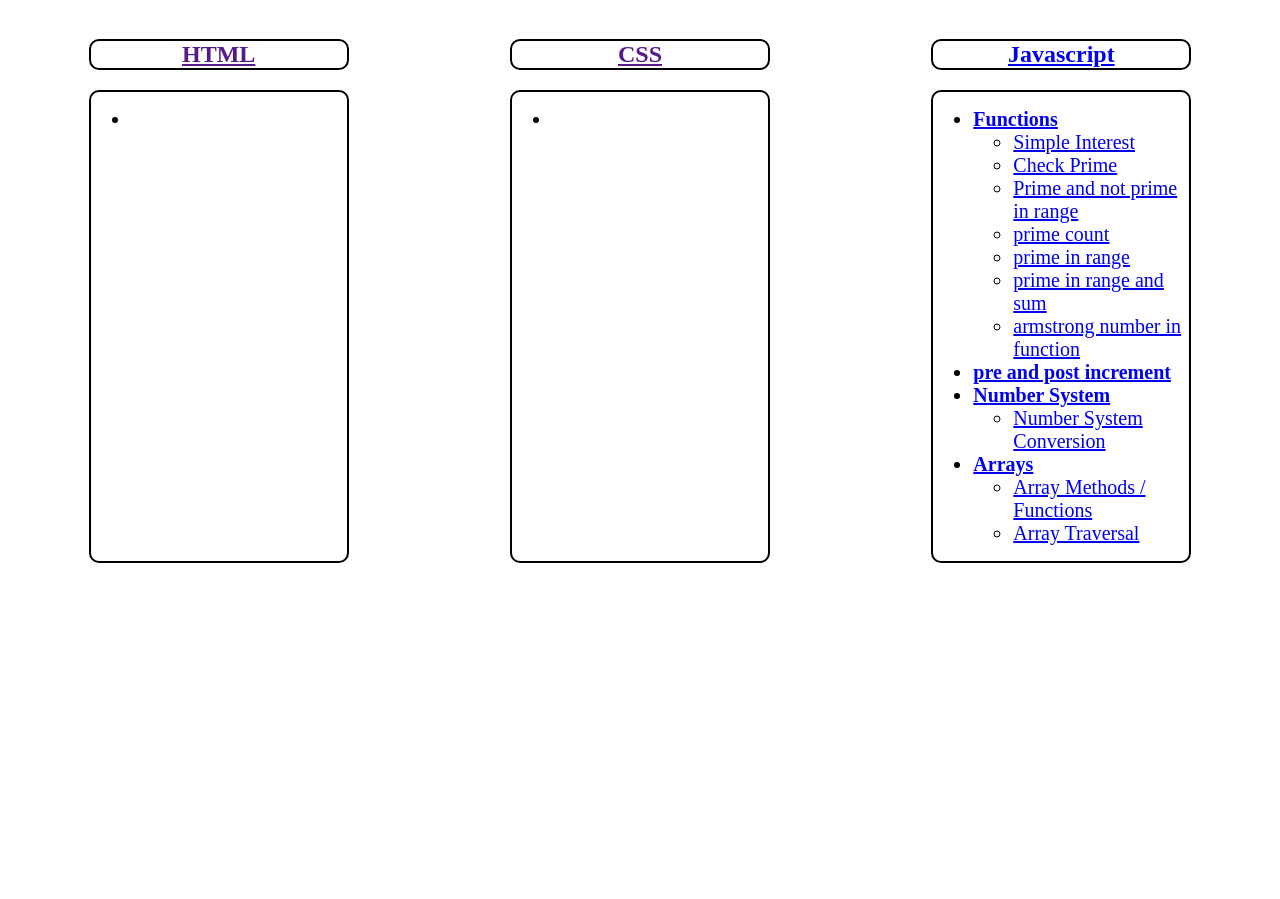
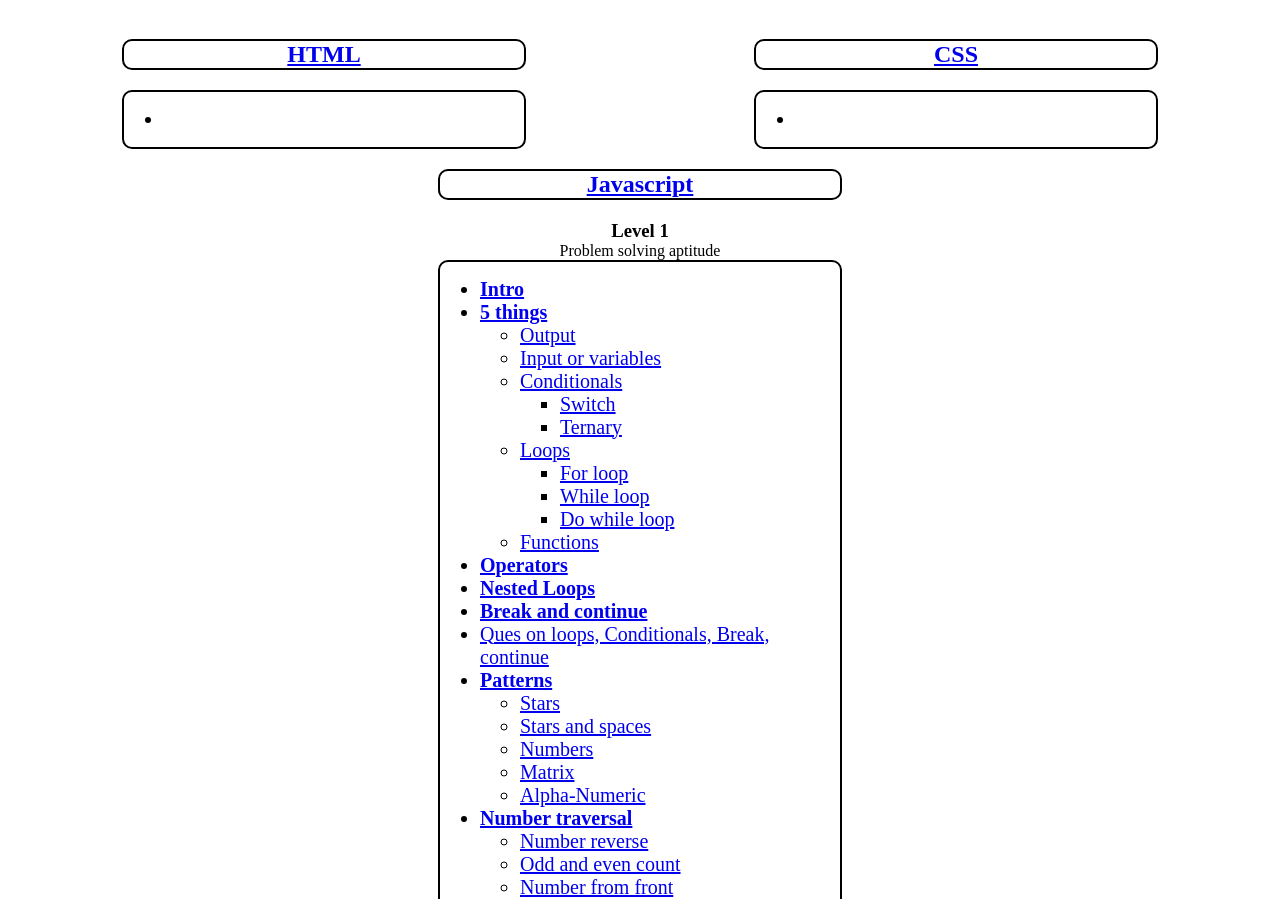
Before and after one commit to Sparsh7082/notes, a plain HTML site: page index.html in a window 1280 px wide. Shown: the part 61-960 px from the top of the page. Before the commit the page ends 800 px from the top, so only its background shows below. Drawn offline with Linux system fonts and the light colour scheme.

Commit message:
index.html

```diff
--- a/index.html
+++ b/index.html
@@ -11,17 +11,36 @@
         .types{
             display: flex;
             justify-content: space-around;
+            flex-wrap: wrap;
+        }
+        .html{
+            display: flex;
+            align-items: center;
+            flex-direction: column;
+            width: 426px;
+        }
+        .css{
+            display: flex;
+            align-items: center;
+            flex-direction: column;
+            width: 426px;
+        }
+        .javascript{
+            display: flex;
+            align-items: center;
+            flex-direction: column;
+            width: 426px;
         }
         h2{
             border: 2px solid black;
             border-radius: 10px;
-            width: 20vw;
+            width: 400px;
             text-align: center;
         }
         .content{
             border: 2px solid black;
             border-radius: 10px;
-            width: 20vw;
+            width: 400px;
         }
         li{
             font-size: 20px;
@@ -31,26 +50,134 @@
 <body>
     <h1>Website</h1>
     <div class="types">
-        <a href=""><h2>HTML</h2></a>
-        <a href=""><h2>CSS</h2></a>
-        <a href="js.8&10.1.html"><h2>Javascript</h2></a>
-    </div>
-    <div class="types">
+        <div class="html">
+            <a href="#"><h2>HTML</h2></a>
             <div class="content">
                 <ul>
                     <li></li>
             </ul>
             </div>
+        </div>
+
+        <div class="css">
+            <a href="#"><h2>CSS</h2></a>
             <div class="content">
                 <ul>
                     <li></li>
                 </ul>
             </div>
+        </div>
+
+        <div class="javascript">
+            <a href="js.1.1.html"><h2>Javascript</h2></a>
+            <h3 style="margin: 0px;">Level 1</h3>
+            <p style="margin: 0px;">Problem solving aptitude</p>
             <div class="content">
                 <ul>
                     <li>
+                        <a href="js.1.1.html"><b>Intro</b></a>
+                    </li>
+                    <li>
+                        <a href="js.1.2.html"><b>5 things</b></a>
+                        <ul>
+                            <li>
+                                <a href="js.1.3.html">Output</a>
+                            </li>
+                            <li>
+                                <a href="js.1.4.html">Input or variables</a>
+                            </li>
+                            <li>
+                                <a href="js.2.1.html">Conditionals</a>
+                                <ul>
+                                    <li>
+                                        <a href="js.2.2.html">Switch</a>
+                                    </li>
+                                    <li>
+                                        <a href="js.2.3.html">Ternary</a>
+                                    </li>
+                                </ul>
+                            </li>
+                            <li>
+                                <a href="js.2.4.html">Loops</a>
+                                <ul>
+                                    <li>
+                                        <a href="js.2.5.html">For loop</a>
+                                    </li>
+                                    <li>
+                                        <a href="js.2.6.html">While loop</a>
+                                    </li>
+                                    <li>
+                                        <a href="js.2.7.html">Do while loop</a>
+                                    </li>
+                                </ul>
+                            </li>
+                            <li>
+                                <a href="js.8&10.1.html">Functions</a>
+                            </li>
+                        </ul>
+                    </li>
+                    <li>
+                        <a href="js.1.5.html"><b>Operators</b></a>
+                    </li>
+                    <li>
+                        <a href="js.3.1.html"><b>Nested Loops</b></a>
+                    </li>
+                    <li>
+                        <a href="js.3.2.html"><b>Break and continue</b></a>
+                    </li>
+                    <li>
+                        <a href="js.3.3.html">Ques on loops, Conditionals, Break, continue</a>
+                    </li>
+                    <li>
+                        <a href="js.4.1.html"><b>Patterns</b></a>
+                        <ul>
+                            <li>
+                                <a href="js.4.2.html">Stars</a>
+                            </li>
+                            <li>
+                                <a href="js.4.3.html">Stars and spaces</a>
+                            </li>
+                            <li>
+                                <a href="js.5.1.html">Numbers</a>
+                            </li>
+                            <li>
+                                <a href="js.5.2.html">Matrix</a>
+                            </li>
+                            <li>
+                                <a href="js.6.1.html">Alpha-Numeric</a>
+                            </li>
+                        </ul>
+                    </li>
+                    <li>
+                        <a href="js.6.2.html"><b>Number traversal</b></a>
+                        <ul>
+                            <li>
+                                <a href="js.6.3.html">Number reverse</a>
+                            </li>
+                            <li>
+                                <a href="js.6.4.html">Odd and even count</a>
+                            </li>
+                            <li>
+                                <a href="js.6.5.html">Number from front</a>
+                            </li>
+                            <li>
+                                <a href="js.7.1.html">Prime number and approach</a>
+                            </li>
+                            <li>
+                                <a href="js.7.2.html">Prime and not prime in range</a>
+                            </li>
+                            <li>
+                                <a href="js.7.3.html">Prime and not prime count</a>
+                            </li>
+                            <li>
+                                <a href="js.7.4.html">Armstrong Number</a>
+                            </li>
+                        </ul>
+                    </li>
+                    <li>
                         <a href="js.8&10.1.html"><b>Functions</b></a>
                         <ul>
+                            <li><a href="js.9.html">Test</a></li>
                             <li><a href="js.10.2.html">Simple Interest</a></li>
                             <li><a href="js.10.3.html">Check Prime</a></li>
                             <li><a href="js.10.4.html">Prime and not prime in range</a></li>
@@ -72,10 +199,13 @@
                         <ul>
                             <li><a href="js.13.1.html">Array Methods / Functions</a></li>
                             <li><a href="js.13.2.html">Array Traversal</a></li>
+                            <li><a href="js.13.3.html">Practice ques array and loops</a></li>
+                            <li><a href="js.12.2.html">Ques on array</a></li>
                         </ul>
                     </li>
                 </ul>
             </div>
         </div>
+    </div>
 </body>
 </html>
```
Lines whose indentation alone changed are shown as unchanged.
